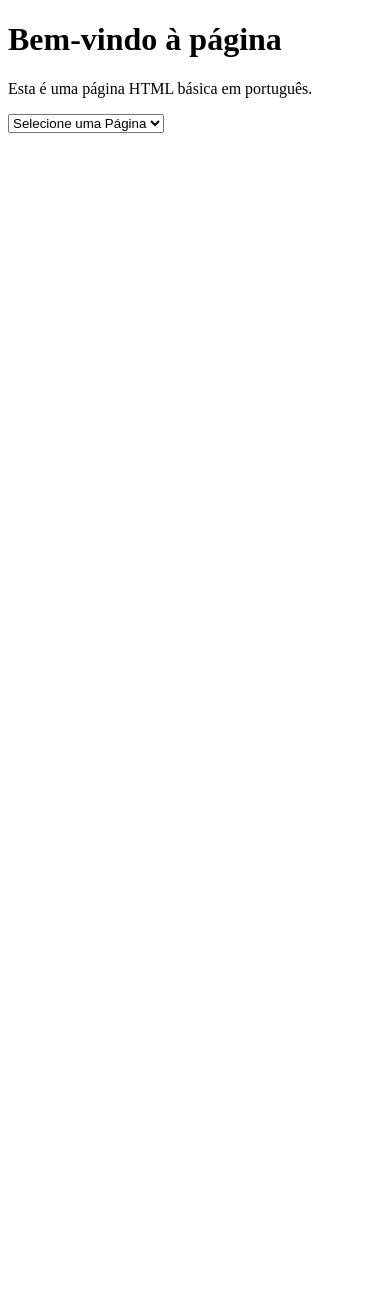
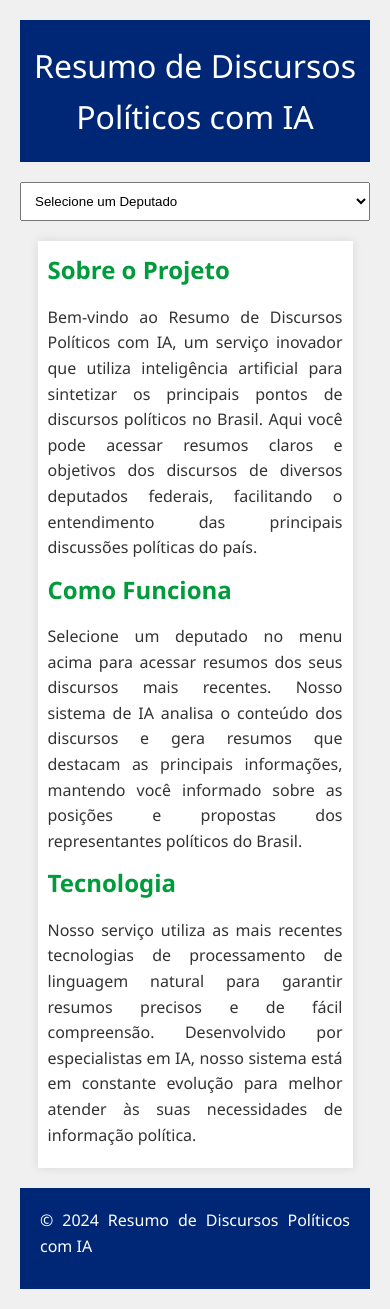
Before and after one commit to labintrieri/machine-learning-grupo-3, a Flask app: page / in a window 390 px wide. Before the commit the page ends 133 px from the top, so only its background shows below. Run offline with Flask 3, Linux system fonts and the light colour scheme.

Commit message:
Atualização

```diff
--- a/app.py
+++ b/app.py
@@ -6,17 +6,17 @@ app = Flask(__name__) # Cria uma instância do Flask.
 def index():
     return render_template('index.html') # Renderiza o template index.html, localizado na pasta templates
 
-@app.route("/infos")
+@app.route("/tabataamaral")
 def infos():
- return render_template('infos.html')
+ return render_template('tabataamaral.html')
 
-@app.route("/projetos")
+@app.route("/guilhermeboulos")
 def projetos():
- return render_template('projetos.html')
+ return render_template('guilhermeboulos.html')
 
-@app.route("/publicacoes")
+@app.route("/nikolasferreira")
 def publicacoes():
- return render_template('publicacoes.html')
+ return render_template('nikolasferreira.html')
 
 if __name__ == '__main__':
   app.run(port=5000, debug=True) # Inicia o servidor na porta 5000. "Debug" é uma configuração para facilitar o desenvolvimento.
--- /dev/null
+++ b/static/css/estilo.css
@@ -0,0 +1,97 @@
+/* estilo.css */
+
+/* Reset básico */
+* {
+    margin: 0;
+    padding: 0;
+    box-sizing: border-box;
+}
+
+body {
+    font-family: 'Segoe UI', Tahoma, Geneva, Verdana, sans-serif;
+    color: #333;
+    background-color: #f0f0f0;
+    line-height: 1.6;
+    padding: 20px;
+    font-size: 16px;
+}
+
+header {
+    background-color: #002776; /* Azul escuro da bandeira */
+    color: #fff;
+    padding: 20px 0;
+    text-align: center;
+}
+
+header h1 {
+    margin: 0;
+    padding: 0;
+    font-weight: normal;
+}
+
+.container {
+    max-width: 800px;
+    margin: 20px auto;
+    padding: 20px;
+    background-color: #fff;
+    box-shadow: 0 0 10px rgba(0,0,0,0.1);
+}
+
+.biografia, .discursos {
+    margin-bottom: 40px;
+}
+
+.biografia img {
+    max-width: 100%;
+    height: auto;
+    margin-bottom: 20px;
+}
+
+h2 {
+    color: #009b3a; /* Verde da bandeira */
+    margin-bottom: 15px;
+}
+
+.discursos h3 {
+    margin-top: 20px;
+    color: #d52b1e; /* Vermelho, adiciona contraste */
+}
+
+p {
+    text-align: justify;
+    margin-bottom: 10px;
+}
+
+footer {
+    background-color: #002776; /* Azul escuro da bandeira */
+    color: #fff;
+    text-align: center;
+    padding: 20px;
+    margin-top: 20px;
+}
+
+/* Links */
+a, a:visited {
+    color: #002776;
+    text-decoration: none;
+}
+
+a:hover {
+    text-decoration: underline;
+}
+
+/* Estilização adicional para formulários, botões e outros elementos conforme necessário */
+select {
+    padding: 10px;
+    margin-top: 20px;
+    width: 100%;
+    box-sizing: border-box;
+}
+
+/* Media queries para responsividade */
+@media (max-width: 768px) {
+    .container {
+        width: 90%;
+        padding: 10px;
+    }
+}
--- a/templates/index.html
+++ b/templates/index.html
@@ -1,27 +1,55 @@
 <!DOCTYPE html>
 <html lang="pt-BR">
-<head>
-    <meta charset="UTF-8">
-    <title>Página Inicial</title>
-    <script>
-        // função para redirecionar para a página selecionada
-        function redirecionarParaPagina() {
-            var pagina = document.getElementById("menuPaginas").value;
-            window.location.href = pagina;
-        }
-    </script>
-</head>
+    <head>
+        <meta charset="UTF-8">
+        <meta name="viewport" content="width=device-width, initial-scale=1.0">
+        <title>Seu Título Aqui</title>
+        <link rel="stylesheet" href="/static/css/estilo.css">
+    </head>
 <body>
-    <h1>Bem-vindo à página</h1>
-    <p>Esta é uma página HTML básica em português.</p>
 
+<header>
+    <h1>Resumo de Discursos Políticos com IA</h1>
+</header>
+<div>
     <!-- Dropdown menu para seleção das páginas -->
     <select id="menuPaginas" onchange="redirecionarParaPagina()">
-        <option value="">Selecione uma Página</option>
-        <option value="/infos">Informações</option>
-        <option value="/projetos">Projetos (GitHub)</option>
-        <option value="/publicacoes">Publicações</option>
+        <option value="">Selecione um Deputado</option>
+        <option value="/tabataamaral">Tabata Amaral</option>
+        <option value="/nikolasferreira">Nikolas Ferreira</option>
+        <option value="/guilhermeboulos">Guilherme Boulos</option>
     </select>
+</div>
+
+<!-- Conteúdo da home reformulado -->
+<div class="container">
+    <div class="sobre">
+        <h2>Sobre o Projeto</h2>
+        <p>Bem-vindo ao Resumo de Discursos Políticos com IA, um serviço inovador que utiliza inteligência artificial para sintetizar os principais pontos de discursos políticos no Brasil. Aqui você pode acessar resumos claros e objetivos dos discursos de diversos deputados federais, facilitando o entendimento das principais discussões políticas do país.</p>
+    </div>
+
+    <div class="como-funciona">
+        <h2>Como Funciona</h2>
+        <p>Selecione um deputado no menu acima para acessar resumos dos seus discursos mais recentes. Nosso sistema de IA analisa o conteúdo dos discursos e gera resumos que destacam as principais informações, mantendo você informado sobre as posições e propostas dos representantes políticos do Brasil.</p>
+    </div>
+
+    <div class="tecnologia">
+        <h2>Tecnologia</h2>
+        <p>Nosso serviço utiliza as mais recentes tecnologias de processamento de linguagem natural para garantir resumos precisos e de fácil compreensão. Desenvolvido por especialistas em IA, nosso sistema está em constante evolução para melhor atender às suas necessidades de informação política.</p>
+    </div>
+</div>
+
+<footer>
+    <p>&copy; 2024 Resumo de Discursos Políticos com IA</p>
+</footer>
+
+<script>
+    function redirecionarParaPagina() {
+        var pagina = document.getElementById("menuPaginas").value;
+        window.location.href = pagina;
+    }
+</script>
+
 
 </body>
 </html>
```
Also changed, not shown: templates/guilhermeboulos.html (added, +42 -0 lines), templates/infos.html (deleted, +0 -24 lines), templates/nikolasferreira.html (added, +44 -0 lines), templates/projetos.html (deleted, +0 -24 lines), templates/publicacoes.html (deleted, +0 -24 lines), templates/tabataamaral.html (added, +43 -0 lines).
